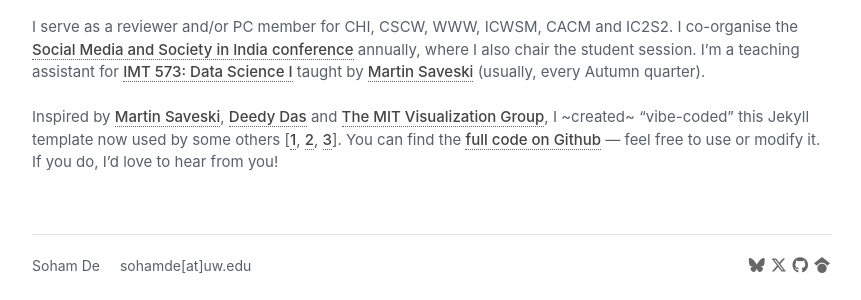
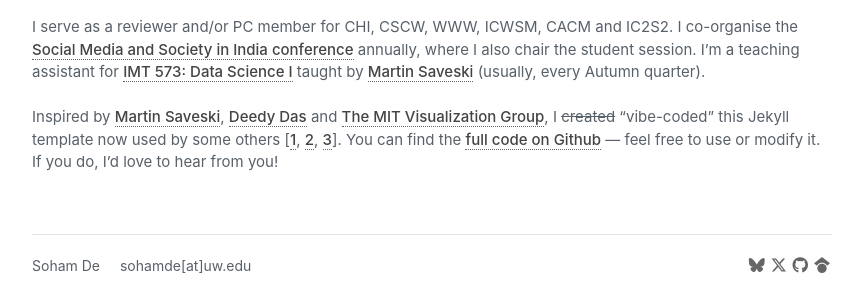
Before and after one commit to actuallysoham/actuallysoham.github.io, a Jekyll site: the page built from index.md, in a window 1280 px wide and 900 px high, scrolled down 747 px. Shown: the part 584-884 px from the top of the window, without its empty margins (208-1069 px from the left). Built offline with Jekyll 4.4.1, drawn with Linux system fonts in a browser that asks for light colours; nearby versions of some CDN libraries.

```diff
--- a/index.md
+++ b/index.md
@@ -60,4 +60,4 @@ If you're interested in my research (and even if you aren't) let's chat 💬, ge
 
 I serve as a reviewer and/or PC member for CHI, CSCW, WWW, ICWSM, CACM and IC2S2. I co-organise the <a href="https://joyojeet.people.si.umich.edu/influencers.htm">Social Media and Society in India conference</a> annually, where I also chair the student session. I'm a teaching assistant for <a href="https://www.washington.edu/students/crscat/imt.html#imt573">IMT 573: Data Science I</a> taught by <a href="https://faculty.washington.edu/msaveski">Martin Saveski</a> (usually, every Autumn quarter). <a href="https://ameliadogan.github.io/"><br/><br/>
 
-Inspired by <a href="https://faculty.washington.edu/msaveski">Martin Saveski</a>, <a href="https://debarghyadas.com/">Deedy Das</a> and <a href="https://vis.csail.mit.edu/">The MIT Visualization Group</a>, I ~created~ "vibe-coded" this Jekyll template now used by some others [<a href="https://kduskin.github.io/">1</a>, <a href="https://swapnanilmukherjee.github.io/">2</a>, <a href="https://bhumikamittal.in/">3</a>]. You can find the <a href="https://github.com/actuallysoham/actuallysoham.github.io">full code on Github</a> — feel free to use or modify it. If you do, I’d love to hear from you!
+Inspired by <a href="https://faculty.washington.edu/msaveski">Martin Saveski</a>, <a href="https://debarghyadas.com/">Deedy Das</a> and <a href="https://vis.csail.mit.edu/">The MIT Visualization Group</a>, I <s>created</s> "vibe-coded" this Jekyll template now used by some others [<a href="https://kduskin.github.io/">1</a>, <a href="https://swapnanilmukherjee.github.io/">2</a>, <a href="https://bhumikamittal.in/">3</a>]. You can find the <a href="https://github.com/actuallysoham/actuallysoham.github.io">full code on Github</a> — feel free to use or modify it. If you do, I’d love to hear from you!
```
